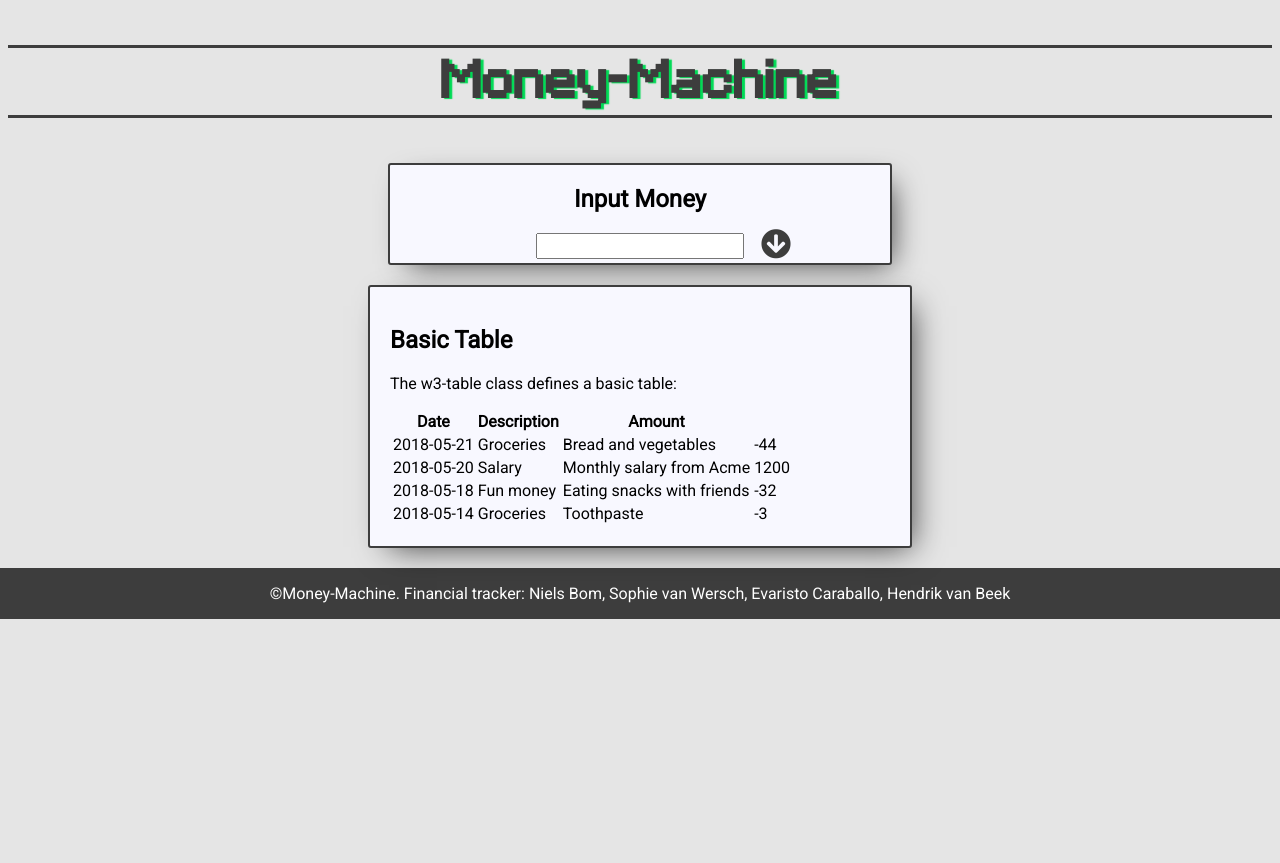
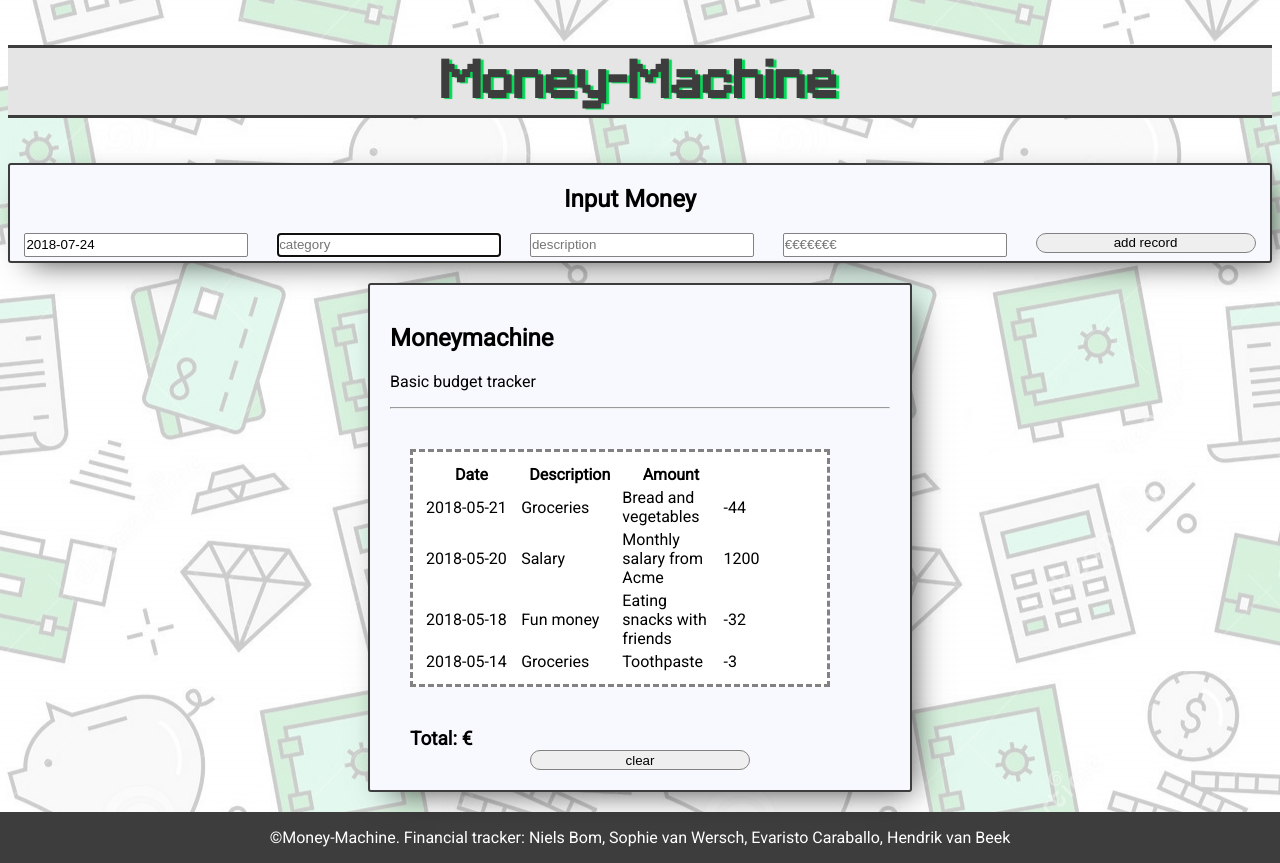
Before and after one commit to FCCAmsterdam/money-machine, a PHP site: page / in a window 1280 px wide. Before the commit the page ends 619 px from the top, so only its background shows below. Run offline with PHP 8.4, Linux system fonts and the light colour scheme; some libraries are stand-ins or nearby versions.

Commit message:
Improved Styling

```diff
--- /dev/null
+++ b/main/clearbutton.js
@@ -0,0 +1,20 @@
+ console.log("If this aint love(Dont know what is)");
+
+
+//  var form =   document.querySelector('#add_record');
+
+//  document.querySelector('#records').addEventListener(click,function(e){
+//      e.preventDefault();
+
+//      form.reset();
+//      alert('reset The form');
+
+//  }, false);
+
+function myFunction() {
+    var x = document.getElementById('dateDescription').innerHTML;
+    document.getElementById("records").innerHTML = x;
+}
+// function myFunction() {
+//     document.getElementById("records").innerHTML = "";
+// }
--- a/main/css/moneymachine.css
+++ b/main/css/moneymachine.css
@@ -9,9 +9,8 @@ body {
   font-family: 'Roboto', sans-serif;
   background-blend-mode: overlay;
   background-color: #e5e5e5;
-
-  /* background-image: url('../img/background.jpg'); */
   background-repeat: repeat;
+  background-image: url(img/background.jpg);
   background-attachment: fixed;
   background-position: center;
 }
@@ -41,8 +40,11 @@ h1 {
 }
 
 input {
-  width: 200px;
+  border: solid 0.5px #828282;
+  border-radius: 2.0px;
+  width: 250px;
   height: 20px;
+  padding: 1px;
   display: block;
   margin: 0 auto;
 }
@@ -58,11 +60,18 @@ input {
   border: solid 2px #3d3d3d;
   border-radius: 3px;
   margin: 0 auto;
-  width: 500px;
+  min-width: 1040px;
   -webkit-box-shadow: 10px 10px 31px -11px rgba(0, 0, 0, 0.75);
   -moz-box-shadow: 10px 10px 31px -11px rgba(0, 0, 0, 0.75);
   box-shadow: 10px 10px 31px -11px rgba(0, 0, 0, 0.75);
 }
+td{
+  width: 100px;
+}
+/* .tr-date-description-amount{
+
+
+} */
 
 .fa-arrow-circle-down {
   cursor: pointer;
@@ -115,3 +124,56 @@ input {
 .container-table-margin-bottom {
   margin-bottom: 20px;
 }
+
+
+.forms-display-flex{
+  display:flex;
+}
+.w3-table{
+border: dashed  #828282;;background-color: white;margin: 40px;
+padding: 10px;
+max-width: 450px;
+position: relative;
+right: 20px;
+}
+@media screen and (max-width: 600px){
+
+  .forms-display-flex{
+
+   display: block;
+  }
+  .border-money-machine{
+    min-width:230px;
+  }
+  .input-date-category-desicription-amount-submit{
+    margin-bottom:8px;
+  }
+  .w3-table{
+    position: relative;
+    right: 15px;
+    font-size: 14px;
+    min-width: 100px;
+    margin: 40px;
+
+  }
+}
+@media screen and (max-width: 305px){
+  .w3-table{
+    width: 100px;
+    margin:0;
+    font-size:13px;
+  }
+  input{
+    width: 200px;
+  }
+}
+@media screen and (max-width: 1300px){
+  input{
+    width:220px;
+  }
+}
+@media screen and (max-width: 1100px){
+  input{
+    width: 200px;
+  }
+}
--- a/main/index.html
+++ b/main/index.html
@@ -15,40 +15,74 @@
     crossorigin="anonymous">
 
   <link rel="shortcut icon" href="favicon.ico" />
+  <script src="clearbutton.js"></script>
 </head>
 
-<body>
+    <body style=" background-image: url(img/background.jpg)">
+
 
   <header>
     <h1>Money<span class="moneymachine-dash">-</span>Machine</h1>
   </header>
 
+
   <div class="w3-animate-right">
 
     <div class="border-money-machine">
       <form id="add_record">
-        <h2 class="h2-input-money">Input Money</h2>
-        <input type="text">
-        <div class="downArrow bounce">
-          <i class="fas fa-arrow-circle-down"></i>
+        <h2 class="h2-input-money" style="margin-right: 20px;">Input Money</h2>
+        <div class="forms-display-flex">
+          <form id="add_record" action="#">
+            <input class="input-date-category-desicription-amount-submit" id="date" name="date" autocomplete="off">
+            <input class="input-date-category-desicription-amount-submit" id="category" name="category" autofocus placeholder="category" required>
+            <input class="input-date-category-desicription-amount-submit" id="description" name="description" placeholder="description" required>
+            <input class="input-date-category-desicription-amount-submit" id="amount" name="amount" placeholder="&#8364;&#8364;&#8364;&#8364;&#8364;&#8364;&#8364;" required pattern="[0-9]*">
+            <input class="input-date-category-desicription-amount-submit" type="submit" value="add record" style="border-radius: 12.0px; cursor: pointer;">
+          </form>
+        </div>
+            <!-- <div class="input-text-1">
+
+          <input type="text">
+        </div>
+        <div class="input-text-1">
+
+          <input type="text">
+          </div>
+
+          <div class="input-text-1">
+
+              <input type="text">
+            </div>
+     -->
+     <div class="downArrow bounce">
+          <!-- <i class="fas fa-arrow-circle-down"></i> -->
         </div>
       </form>
     </div>
 
 
     <div class="container-table">
-      <h2>Basic Table</h2>
-      <p>The w3-table class defines a basic table:</p>
+      <h2> Moneymachine</h2>
+      <p>Basic budget tracker</p>
 
       <table class="w3-table" id="records">
-        <tr>
-          <th>Date</th>
-          <th>Description</th>
-          <th>Amount</th>
+        <div>
+        <tr id="dateDescription">
+          <th class="tr-date-description-amount">Date</th>
+          <th class="tr-date-description-amount">Description</th>
+          <th class="tr-date-description-amount">Amount</th>
+          <hr>
         </tr>
+      </div>
       </table>
+      <span style="font-size: 19px;
+      font-weight: 700;
+      margin: 20px;">Total:	&#8364;</span>
+
+      <input onclick="myFunction()"type="submit" id="clearButton" value="clear"  style="border-radius: 12.0px; cursor: pointer;">
+      <!-- <button onclick="myFunction()">Click me</button> -->
+
     </div>
-
   </div>
 
   <div class="footer">
```
